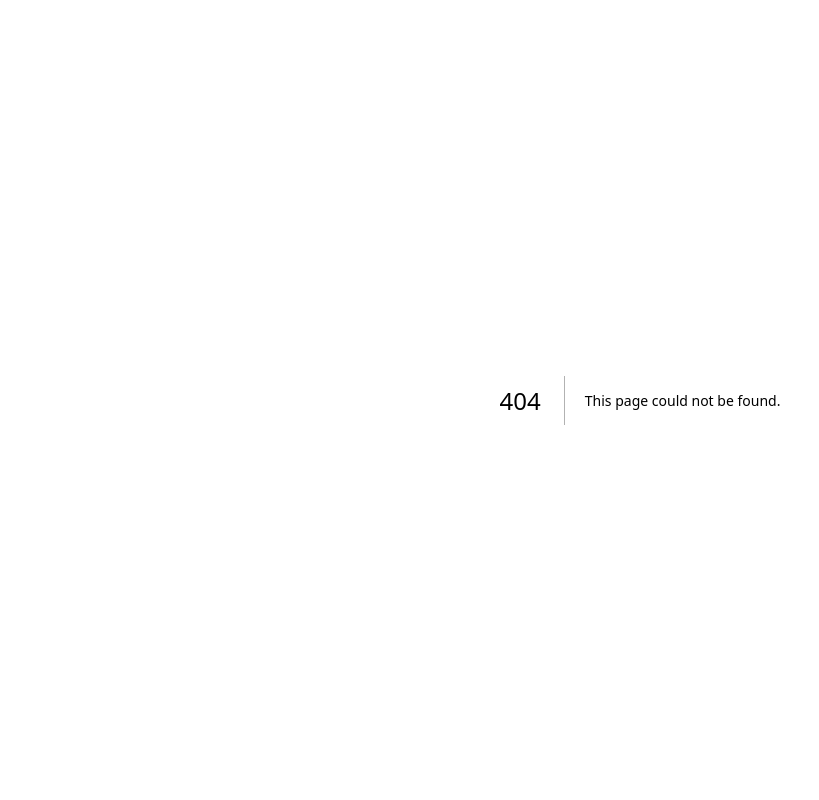
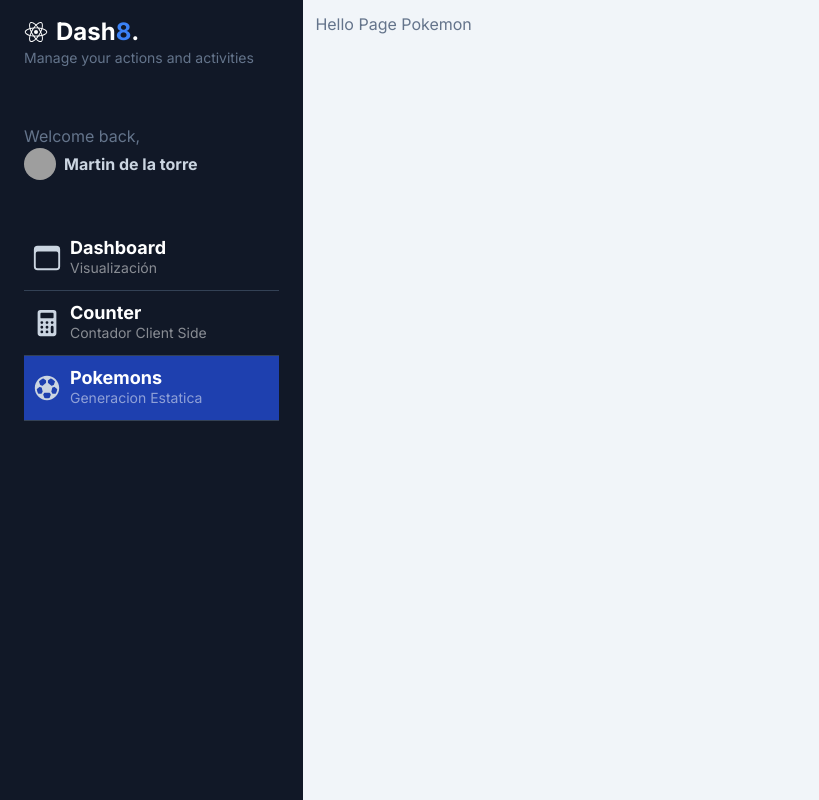
Before and after one commit to Vazquez1240/dashboard-next, a Next.js app: page /dashboard/pokemons in a window 1280 px wide. Before the commit this address had no page. Shown: the whole page, without its empty margins (0-819 px from the left). Built offline with nearby package versions, Linux system fonts and the light colour scheme; grey boxes are pictures that could not be loaded.

Commit message:
Inicio de Pokemons

```diff
--- a/src/app/components/Sidebar.tsx
+++ b/src/app/components/Sidebar.tsx
@@ -1,5 +1,5 @@
 import Image from 'next/image';
-import { IoBrowsersOutline, IoCalculator, IoLogoReact } from 'react-icons/io5';
+import {IoBrowsersOutline, IoCalculator, IoFootball, IoLogoReact} from 'react-icons/io5';
 import {SidebarMenuItem} from "@/app/components/SidebarMenuItem";
 
 
@@ -15,6 +15,12 @@ const menuItems = [
     icon: <IoCalculator size={30} />,
     title: 'Counter',
     subtitle: 'Contador Client Side'
+  },
+  {
+    path: '/dashboard/pokemons',
+    icon: <IoFootball size={30} />,
+    title: 'Pokemons',
+    subtitle: 'Generacion Estatica'
   },
 ]
 
--- a/src/app/dashboard/counter/page.tsx
+++ b/src/app/dashboard/counter/page.tsx
@@ -1,26 +1,15 @@
-'use client'
-
-import {useState} from "react";
+import {Metadata} from "next";
+import {CartCounter} from "@/app/shopping-cart";
+export const metadata:Metadata = {
+    title: "Shopping Cart",
+    description: 'Un simple contador'
+}
 
 export default function CounterPage() {
-    const [count, setCount] = useState(0);
     return (
-        <div
-        className="flex flex-col items-center justify-center w-full h-full">
+        <div className="flex flex-col items-center justify-center w-full h-full">
             <span>Productos en el carrito</span>
-            <span className='text-9xl'>{count}</span>
-            <div className='flex flex-row'>
-                <button
-                    onClick={() => setCount(count + 1)}
-                    className='flex items-center justify-center p-2 rounded-xl bg-gray-900 text-white hover:bg-gray-600 transition-all w-[100px] mr-2'>
-                    +1
-                </button>
-                <button
-                    onClick={() => setCount(count - 1)}
-                    className='flex items-center justify-center p-2 rounded-xl bg-gray-900 text-white hover:bg-gray-600 transition-all w-[100px] mr-2'>
-                    -1
-                </button>
-            </div>
+            <CartCounter value={20}/>
         </div>
     )
 }
--- /dev/null
+++ b/src/app/dashboard/pokemons/page.tsx
@@ -0,0 +1,10 @@
+
+
+export default function PokemonPage() {
+
+    return (
+        <div>
+            <h1>Hello Page Pokemon</h1>
+        </div>
+    )
+}
--- /dev/null
+++ b/src/app/shopping-cart/components/CartCounter.tsx
@@ -0,0 +1,27 @@
+'use client'
+import {useState} from "react";
+
+interface Props {
+    value?: number;
+}
+
+export const CartCounter = ({value = 10}: Props) => {
+    const [count, setCount] = useState(value);
+    return(
+        <>
+            <span className='text-9xl'>{count}</span>
+            <div className='flex flex-row'>
+                <button
+                    onClick={() => setCount(count + 1) }
+                    className='flex items-center justify-center p-2 rounded-xl bg-gray-900 text-white hover:bg-gray-600 transition-all w-[100px] mr-2'>
+                    +1
+                </button>
+                <button
+                    onClick={() => count >= 1 ? setCount(count - 1) : null}
+                    className='flex items-center justify-center p-2 rounded-xl bg-gray-900 text-white hover:bg-gray-600 transition-all w-[100px] mr-2'>
+                    -1
+                </button>
+            </div>
+        </>
+    )
+}
--- /dev/null
+++ b/src/app/shopping-cart/index.ts
@@ -0,0 +1,3 @@
+
+
+export { CartCounter } from './components/CartCounter'
```
